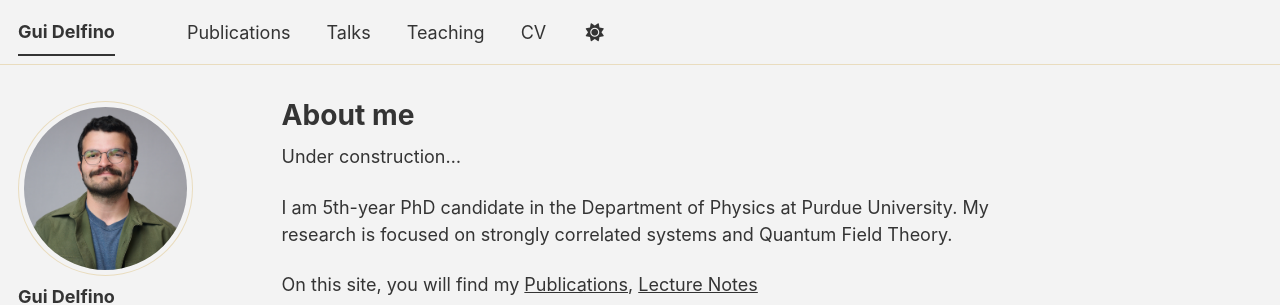
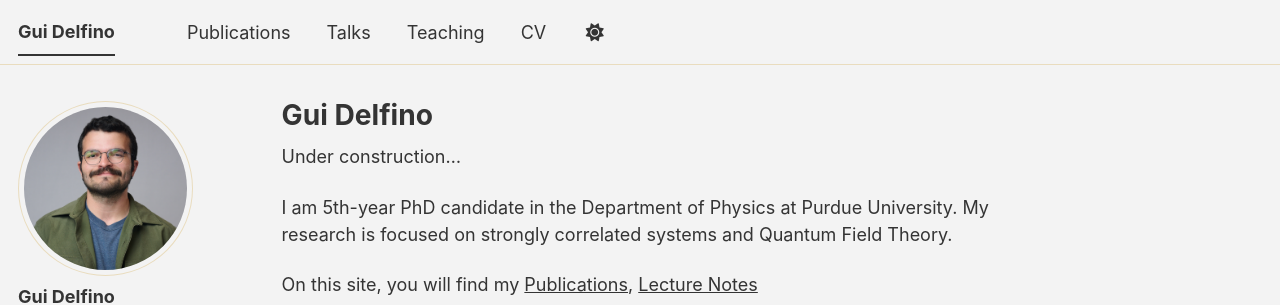
Before and after one commit to gui-delfino/gui-delfino.github.io, a Jekyll site: the page built from _pages/about.md, in a window 1280 px wide. Shown: the top 305 px of the page. Built offline with Jekyll 4.4.1, drawn with Linux system fonts in a browser that asks for light colours; some web fonts are replaced; a script bundle is joined from its source files by our own code; library files that are not in the unit come from our copies.

Commit message:
Update title in about.md to 'Gui Delfino'

```diff
--- a/_pages/about.md
+++ b/_pages/about.md
@@ -1,6 +1,6 @@
 ---
 permalink: /
-title: "About me"
+title: "Gui Delfino"
 author_profile: true
 redirect_from:
   - /about/
```
